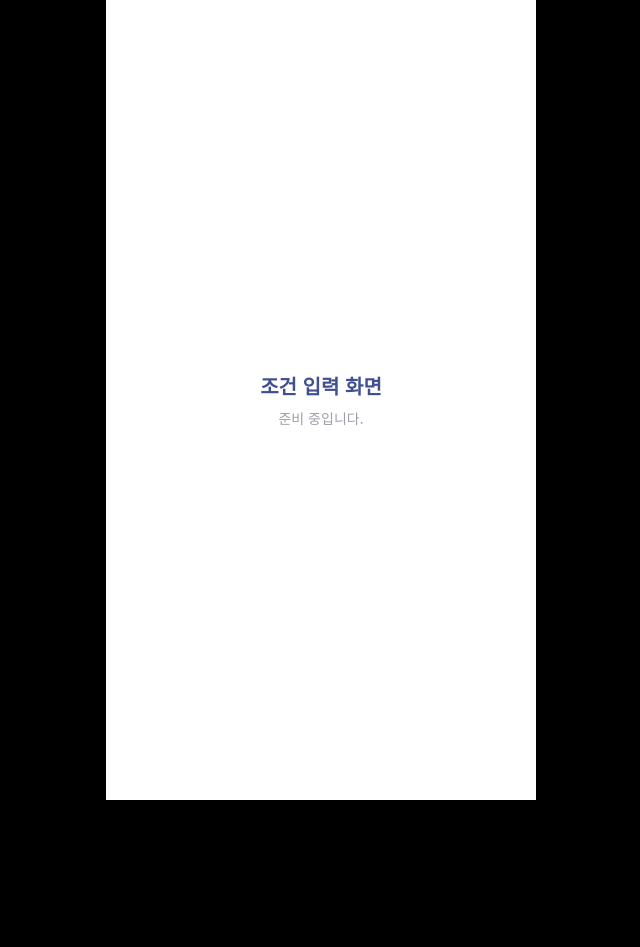
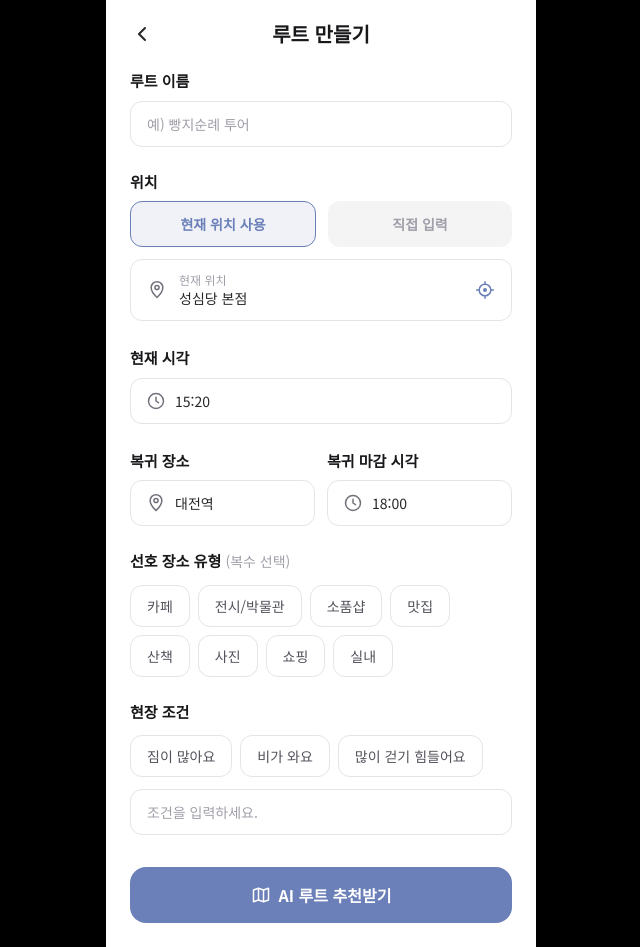
Before and after one commit to DAECO-2026/daeco, a Next.js app in the folder frontend/: page /input in a window 1280 px wide. Shown: the whole page, without its empty margins (319-959 px from the left). Before the commit the page ends 800 px from the top, so only its background shows below. Built offline with nearby package versions, Linux system fonts and the light colour scheme.

Commit message:
feat: 루트 만들기(조건 입력) 화면 구현

```diff
--- a/frontend/app/components/icons.tsx
+++ b/frontend/app/components/icons.tsx
@@ -92,3 +92,85 @@ export function BookmarkIcon(props: SVGProps<SVGSVGElement>) {
     </svg>
   );
 }
+
+/** 왼쪽 화살표 (뒤로가기) */
+export function ChevronLeftIcon(props: SVGProps<SVGSVGElement>) {
+  return (
+    <svg viewBox="0 0 24 24" fill="none" aria-hidden="true" {...props}>
+      <path
+        d="m15 6-6 6 6 6"
+        stroke="currentColor"
+        strokeWidth="2"
+        strokeLinecap="round"
+        strokeLinejoin="round"
+      />
+    </svg>
+  );
+}
+
+/** 시계 */
+export function ClockIcon(props: SVGProps<SVGSVGElement>) {
+  return (
+    <svg viewBox="0 0 24 24" fill="none" aria-hidden="true" {...props}>
+      <circle cx="12" cy="12" r="9" stroke="currentColor" strokeWidth="1.8" />
+      <path
+        d="M12 7.5V12l3 2"
+        stroke="currentColor"
+        strokeWidth="1.8"
+        strokeLinecap="round"
+        strokeLinejoin="round"
+      />
+    </svg>
+  );
+}
+
+/** 위치 핀 (외곽선) */
+export function LocationOutlineIcon(props: SVGProps<SVGSVGElement>) {
+  return (
+    <svg viewBox="0 0 24 24" fill="none" aria-hidden="true" {...props}>
+      <path
+        d="M12 21s7-6.5 7-12a7 7 0 1 0-14 0c0 5.5 7 12 7 12Z"
+        stroke="currentColor"
+        strokeWidth="1.8"
+        strokeLinejoin="round"
+      />
+      <circle cx="12" cy="9" r="2.5" stroke="currentColor" strokeWidth="1.8" />
+    </svg>
+  );
+}
+
+/** 현위치 조준(크로스헤어) */
+export function CrosshairIcon(props: SVGProps<SVGSVGElement>) {
+  return (
+    <svg viewBox="0 0 24 24" fill="none" aria-hidden="true" {...props}>
+      <circle cx="12" cy="12" r="7" stroke="currentColor" strokeWidth="1.8" />
+      <circle cx="12" cy="12" r="2.4" fill="currentColor" />
+      <path
+        d="M12 2v3M12 19v3M2 12h3M19 12h3"
+        stroke="currentColor"
+        strokeWidth="1.8"
+        strokeLinecap="round"
+      />
+    </svg>
+  );
+}
+
+/** 접힌 지도 (버튼용) */
+export function MapIcon(props: SVGProps<SVGSVGElement>) {
+  return (
+    <svg viewBox="0 0 24 24" fill="none" aria-hidden="true" {...props}>
+      <path
+        d="M9 4 3 6v14l6-2 6 2 6-2V4l-6 2-6-2Z"
+        stroke="currentColor"
+        strokeWidth="1.8"
+        strokeLinejoin="round"
+      />
+      <path
+        d="M9 4v14M15 6v14"
+        stroke="currentColor"
+        strokeWidth="1.8"
+        strokeLinejoin="round"
+      />
+    </svg>
+  );
+}
--- a/frontend/app/input/page.tsx
+++ b/frontend/app/input/page.tsx
@@ -1,9 +1,254 @@
-/** 조건 입력 화면 (추후 구현 예정) */
-export default function InputPage() {
+"use client";
+
+import { useState } from "react";
+import { useRouter } from "next/navigation";
+import {
+  ChevronLeftIcon,
+  ClockIcon,
+  LocationOutlineIcon,
+  CrosshairIcon,
+  MapIcon,
+} from "../components/icons";
+
+const PLACE_TYPES = [
+  "카페",
+  "전시/박물관",
+  "소품샵",
+  "맛집",
+  "산책",
+  "사진",
+  "쇼핑",
+  "실내",
+];
+
+const CONDITIONS = ["짐이 많아요", "비가 와요", "많이 걷기 힘들어요"];
+
+const inputClass =
+  "w-full rounded-xl border border-zinc-200 px-4 py-3 text-sm text-zinc-800 placeholder:text-zinc-400 focus:border-brand focus:outline-none";
+
+function Chip({
+  label,
+  active,
+  onClick,
+}: {
+  label: string;
+  active: boolean;
+  onClick: () => void;
+}) {
   return (
-    <div className="flex flex-1 flex-col items-center justify-center gap-2 bg-white px-8 text-center">
-      <h1 className="text-xl font-bold text-brand-ink">조건 입력 화면</h1>
-      <p className="text-sm text-zinc-400">준비 중입니다.</p>
+    <button
+      type="button"
+      onClick={onClick}
+      className={`rounded-xl border px-4 py-2.5 text-sm transition-colors ${
+        active
+          ? "border-brand bg-brand/10 font-semibold text-brand"
+          : "border-zinc-200 text-zinc-600 hover:bg-zinc-50"
+      }`}
+    >
+      {label}
+    </button>
+  );
+}
+
+export default function CreateRoutePage() {
+  const router = useRouter();
+
+  const [locationMode, setLocationMode] = useState<"current" | "manual">(
+    "current",
+  );
+  const [types, setTypes] = useState<string[]>([]);
+  const [conditions, setConditions] = useState<string[]>([]);
+
+  const toggle = (
+    value: string,
+    list: string[],
+    setList: (v: string[]) => void,
+  ) =>
+    setList(
+      list.includes(value)
+        ? list.filter((v) => v !== value)
+        : [...list, value],
+    );
+
+  return (
+    <div className="flex flex-1 flex-col bg-white">
+      {/* 헤더 */}
+      <header className="relative flex items-center justify-center px-6 py-5">
+        <button
+          type="button"
+          aria-label="뒤로가기"
+          onClick={() => router.back()}
+          className="absolute left-6 text-zinc-800"
+        >
+          <ChevronLeftIcon className="h-6 w-6" />
+        </button>
+        <h1 className="text-xl font-bold text-zinc-900">루트 만들기</h1>
+      </header>
+
+      {/* 폼 */}
+      <div className="flex-1 overflow-y-auto px-6 pb-6">
+        {/* 루트 이름 */}
+        <section>
+          <label className="text-[15px] font-bold text-zinc-900">
+            루트 이름
+          </label>
+          <input
+            type="text"
+            placeholder="예) 빵지순례 투어"
+            className={`mt-2 ${inputClass}`}
+          />
+        </section>
+
+        {/* 위치 */}
+        <section className="mt-6">
+          <p className="text-[15px] font-bold text-zinc-900">위치</p>
+          <div className="mt-2 flex gap-3">
+            <button
+              type="button"
+              onClick={() => setLocationMode("current")}
+              className={`flex-1 rounded-xl py-3 text-sm font-semibold transition-colors ${
+                locationMode === "current"
+                  ? "border border-brand bg-brand/10 text-brand"
+                  : "bg-zinc-100 text-zinc-400"
+              }`}
+            >
+              현재 위치 사용
+            </button>
+            <button
+              type="button"
+              onClick={() => setLocationMode("manual")}
+              className={`flex-1 rounded-xl py-3 text-sm font-semibold transition-colors ${
+                locationMode === "manual"
+                  ? "border border-brand bg-brand/10 text-brand"
+                  : "bg-zinc-100 text-zinc-400"
+              }`}
+            >
+              직접 입력
+            </button>
+          </div>
+
+          {locationMode === "current" ? (
+            <div className="mt-3 flex items-center gap-3 rounded-xl border border-zinc-200 px-4 py-3">
+              <LocationOutlineIcon className="h-5 w-5 shrink-0 text-zinc-500" />
+              <div className="flex-1">
+                <p className="text-xs text-zinc-400">현재 위치</p>
+                <p className="text-sm font-medium text-zinc-800">
+                  성심당 본점
+                </p>
+              </div>
+              <button
+                type="button"
+                aria-label="현재 위치 새로고침"
+                className="text-brand"
+              >
+                <CrosshairIcon className="h-5 w-5" />
+              </button>
+            </div>
+          ) : (
+            <input
+              type="text"
+              placeholder="출발 위치를 입력하세요."
+              className={`mt-3 ${inputClass}`}
+            />
+          )}
+        </section>
+
+        {/* 현재 시각 */}
+        <section className="mt-6">
+          <label className="text-[15px] font-bold text-zinc-900">
+            현재 시각
+          </label>
+          <div className="relative mt-2">
+            <ClockIcon className="absolute left-4 top-1/2 h-5 w-5 -translate-y-1/2 text-zinc-500" />
+            <input
+              type="text"
+              defaultValue="15:20"
+              className={`${inputClass} pl-11`}
+            />
+          </div>
+        </section>
+
+        {/* 복귀 장소 / 복귀 마감 시각 */}
+        <section className="mt-6 grid grid-cols-2 gap-3">
+          <div>
+            <label className="text-[15px] font-bold text-zinc-900">
+              복귀 장소
+            </label>
+            <div className="relative mt-2">
+              <LocationOutlineIcon className="absolute left-4 top-1/2 h-5 w-5 -translate-y-1/2 text-zinc-500" />
+              <input
+                type="text"
+                defaultValue="대전역"
+                className={`${inputClass} pl-11`}
+              />
+            </div>
+          </div>
+          <div>
+            <label className="text-[15px] font-bold text-zinc-900">
+              복귀 마감 시각
+            </label>
+            <div className="relative mt-2">
+              <ClockIcon className="absolute left-4 top-1/2 h-5 w-5 -translate-y-1/2 text-zinc-500" />
+              <input
+                type="text"
+                defaultValue="18:00"
+                className={`${inputClass} pl-11`}
+              />
+            </div>
+          </div>
+        </section>
+
+        {/* 선호 장소 유형 */}
+        <section className="mt-6">
+          <p className="text-[15px] font-bold text-zinc-900">
+            선호 장소 유형{" "}
+            <span className="text-sm font-normal text-zinc-400">
+              (복수 선택)
+            </span>
+          </p>
+          <div className="mt-3 flex flex-wrap gap-2">
+            {PLACE_TYPES.map((type) => (
+              <Chip
+                key={type}
+                label={type}
+                active={types.includes(type)}
+                onClick={() => toggle(type, types, setTypes)}
+              />
+            ))}
+          </div>
+        </section>
+
+        {/* 현장 조건 */}
+        <section className="mt-6">
+          <p className="text-[15px] font-bold text-zinc-900">현장 조건</p>
+          <div className="mt-3 flex flex-wrap gap-2">
+            {CONDITIONS.map((cond) => (
+              <Chip
+                key={cond}
+                label={cond}
+                active={conditions.includes(cond)}
+                onClick={() => toggle(cond, conditions, setConditions)}
+              />
+            ))}
+          </div>
+          <input
+            type="text"
+            placeholder="조건을 입력하세요."
+            className={`mt-3 ${inputClass}`}
+          />
+        </section>
+      </div>
+
+      {/* 추천 버튼 */}
+      <div className="px-6 pb-6 pt-2">
+        <button
+          type="button"
+          className="flex w-full items-center justify-center gap-2 rounded-2xl bg-brand py-4 text-base font-bold text-white transition-colors hover:bg-brand-strong active:bg-brand-strong"
+        >
+          <MapIcon className="h-5 w-5" />
+          AI 루트 추천받기
+        </button>
+      </div>
     </div>
   );
 }
```
